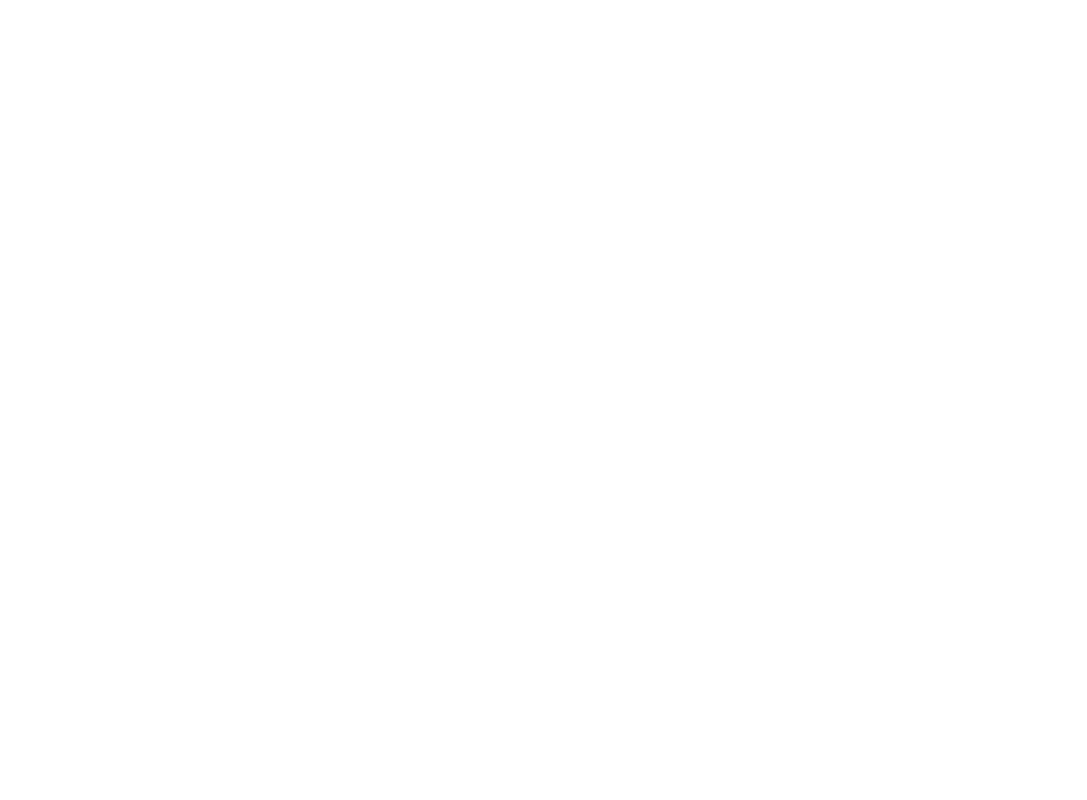
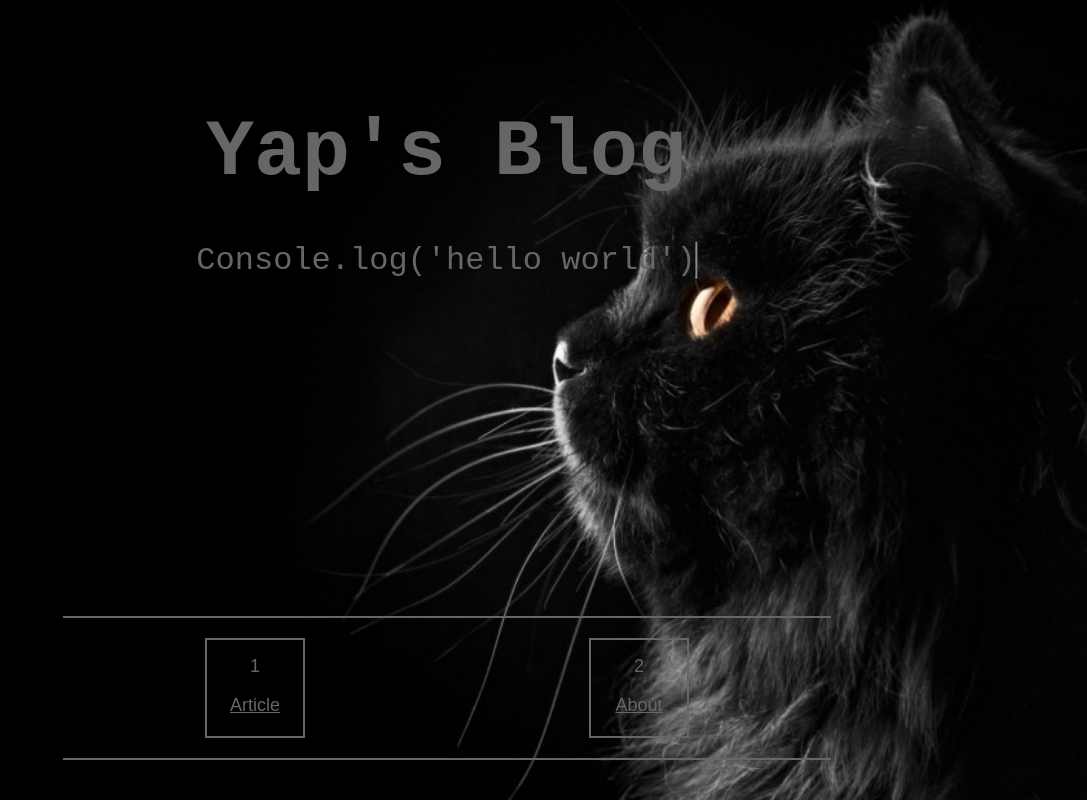
Before and after one commit to yyyyyyap/blog-ui, a Vue app: page /blog/home in a window 1280 px wide. Shown: the whole page, without its empty margins (193-1280 px from the left). Built offline with nearby package versions, Linux system fonts and the light colour scheme; the HTML template or start-up script is replaced by a standard one.

Commit message:
完成首页标题，实现标题的打字机效果

```diff
--- a/src/App.vue
+++ b/src/App.vue
@@ -1,14 +1,16 @@
 <template>
   <div id="app">
-    <router-view></router-view>
+  <router-view></router-view>
   </div>
 </template>
 
 <script>
+import Nav from './components/Nav'
 
 export default {
   name: 'App',
   components: {
+    Nav
   }
 }
 </script>
--- a/src/pages/home/Home.vue
+++ b/src/pages/home/Home.vue
@@ -1,6 +1,12 @@
 <template>
-  <div id="homeContainer">
+  <div>
     <div id="web_bg" :style="{backgroundImage:`url(${bg_img})`}"></div>
+    <div id="titleCon">
+      <p id="title">Yap's Blog</p>
+    </div>
+    <div id="briefCon">
+      <p id="motto">Console.log('hello world')</p>
+    </div>
     <div id="menuBar">
       <router-item v-for="item in routeRules" :key="item.index" :routeRule="item">
       </router-item>
@@ -52,12 +58,71 @@
     -o-background-size: cover;
     background-position: center 0;
   }
+
+  #titleCon {
+    color: #666;
+    position: absolute;
+    top: 5%;
+    left: 50%;
+    transform: translate(-50%, -5%);
+  }
+
+  #briefCon {
+    color: #666;
+    position: absolute;
+    top: 30%;
+    left: 50%;
+    transform: translate(-50%, -30%);
+  }
+
+  #title {
+    font-weight: bold;
+    border-right: 2px solid rgba(255, 255, 255, 0);
+    font-size: 500%; /* 字体大小 */
+    font-family: 'Courier New'; /* 等宽字体 */
+    text-align: center; /* 文字横向居中 */
+    white-space: nowrap; /* 文字不换行 */
+    overflow: hidden; /* 多余的文字内容隐藏 */
+    animation: borders 0.7s 3 normal,
+      widths 2s steps(10); /* 重点 steps() */
+  }
+
+  #motto {
+    border-right: 2px solid rgba(255, 255, 255, 0);
+    font-size: 200%; /* 字体大小 */
+    font-family: 'Courier New'; /* 等宽字体 */
+    text-align: center; /* 文字横向居中 */
+    white-space: nowrap; /* 文字不换行 */
+    overflow: hidden; /* 多余的文字内容隐藏 */
+    animation: appear 2s steps(1),
+      borders 0.7s 5 2s normal,
+      widths 3s steps(26) 2s; /* 重点 steps() */
+  }
+
   #menuBar {
     display: flex;
-    position: fixed;
-    bottom: 50px;
+    position: absolute;
+    bottom: 5%;
     width: 60%;
     left: 50%;
-    transform: translateX(-50%)
+    transform: translateX(-50%);
+    border-top: 2px solid #666;
+    border-bottom: 2px solid #666;
+    padding: 20px 0;
+  }
+
+  @keyframes appear {
+    from {opacity: 0;}
+    to {opacity: 1;}
+  }
+  /* 边框闪烁动画 模拟指针闪烁 */
+  @keyframes borders {
+    from {border-right-color: rgba(255, 255, 255, 1);}
+    to {border-right-color: rgba(255, 255, 255, 0);}
+  }
+  /* 容器宽的改变动画 */
+  @keyframes widths {
+    from {width: 0;}
+    to {width: 100%;} /* 也可以是固定宽 */
   }
 </style>
--- a/src/router/index.js
+++ b/src/router/index.js
@@ -15,9 +15,9 @@
   mode: 'history',
   routes: [{
     path: '/',
-    redirect: '/home'
+    redirect: '/blog/home'
   }, {
-    path: '/home',
+    path: '/blog/home',
     component: Home
   }, {
     path: '/article',
```
